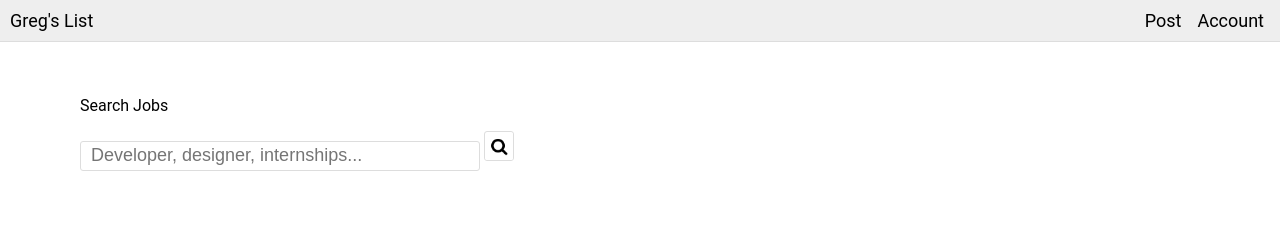
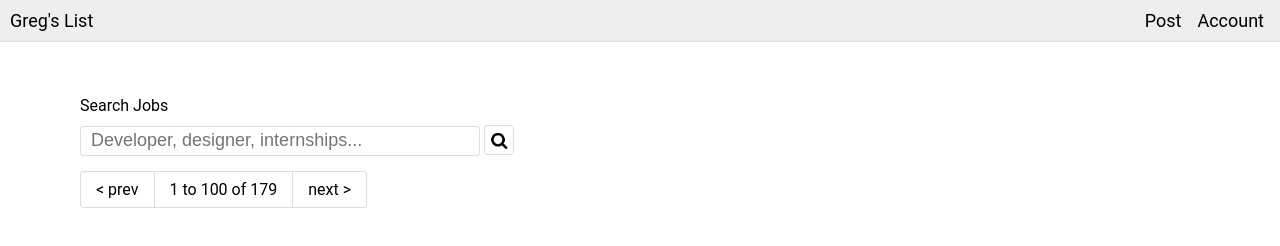
Before and after one commit to jjackson1146/gregslist, a plain HTML site: page index.html in a window 1280 px wide. Drawn offline with Linux system fonts and the light colour scheme.

Commit message:
finished the search bar section and pages section.

```diff
--- a/index.html
+++ b/index.html
@@ -15,10 +15,17 @@
           <a class="navlink" href="www.tipsyelves.com"/>Post</a></li>
           <a class="navlink" href="www.espn.com"/>Account</a></li>
       </nav>
-  </header>
-    <p>Search Jobs</p>
-    <input type="text" placeholder="Developer, designer, internships...">
-    </input>
-    <img class="mag" src="magnifying-glass.png"/>
+    </header>
+    <section>
+      <p>Search Jobs</p>
+      <input type="text" placeholder="Developer, designer, internships..."></input>
+      <img class="mag" src="magnifying-glass.png"/>
+    </section>
+    <nav class="pages">
+      <a class="pagesbuttons">&lt; prev</a>
+      <span class="pagestext">1 to 100 of 179</span>
+      <a class="pagesbuttons">next &gt;</a>
+    </nav>
+
   </body>
 </html>
--- a/main.css
+++ b/main.css
@@ -71,10 +71,39 @@ input {
   font-size: 18px;
   padding-left: 10px;
   border: 1px solid #DDDDDD;
+  position: relative;
+  bottom: 15px;
 }
 
 .mag  {
   height: 30px;
   border: 1px solid #DDDDDD;
   border-radius: 3px;
+  position: relative;
+  top: -6px;
 }
+
+.pages {
+  display: inline-block;
+  font-size: 0;
+  border: 1px solid #DDDDDD;
+  border-radius: 3px;
+  margin-bottom: 30px;
+}
+
+.pagesbuttons {
+  font-size: 16px;
+  display: inline-block;
+  padding: 8px 15px;
+  border-radius: 3px;
+
+}
+
+.pagestext {
+  font-size: 16px;
+  display: inline-block;
+  padding: 0px 30px;
+  padding: 8px 15px;
+  border-left: 1px solid #DDDDDD;
+  border-right: 1px solid #DDDDDD;
+}
```
